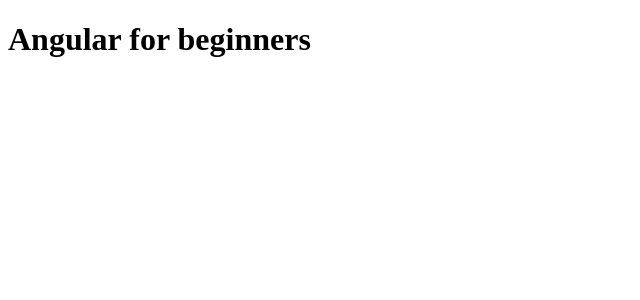
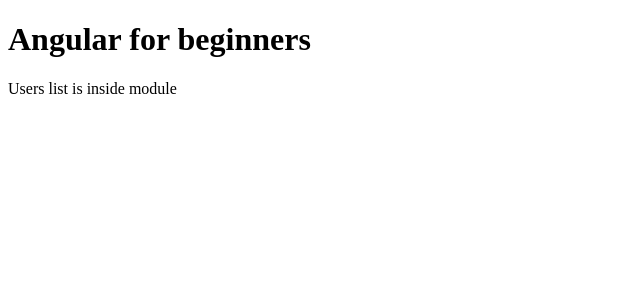
Before and after one commit to monsterlessonsacademy/monsterlessonsacademy, an Angular app: page / in a window 1280 px wide. Shown: the top 300 px of the page, without its empty margins (0-640 px from the left). Built offline with nearby package versions, Linux system fonts and the light colour scheme.

Commit message:
creating-your-first-angular-component-and-module

```diff
--- a/src/app/app.component.html
+++ b/src/app/app.component.html
@@ -1 +1,3 @@
 <h1>Angular for beginners</h1>
+
+<app-users-list></app-users-list>
--- /dev/null
+++ b/src/app/usersList/usersList.component.html
@@ -0,0 +1 @@
+<div>Users list is inside module</div>
```
Also changed, not shown: src/app/app.module.ts (+8 -12 lines), src/app/usersList/usersList.component.ts (added, +7 -0 lines), src/app/usersList/usersList.module.ts (added, +10 -0 lines).
